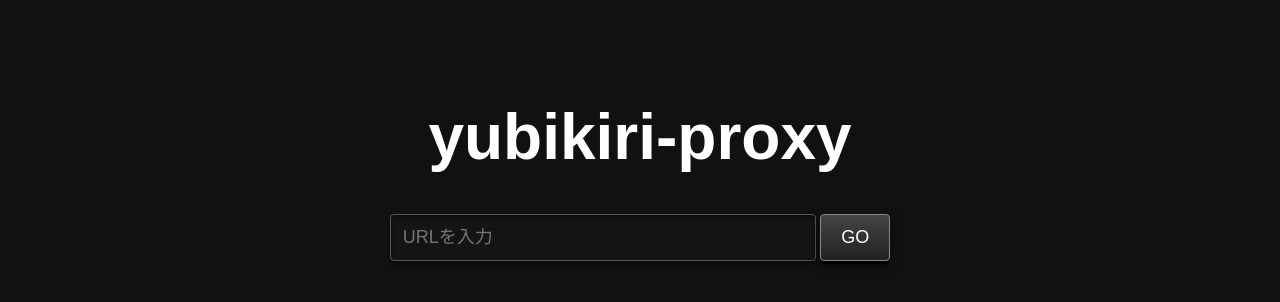
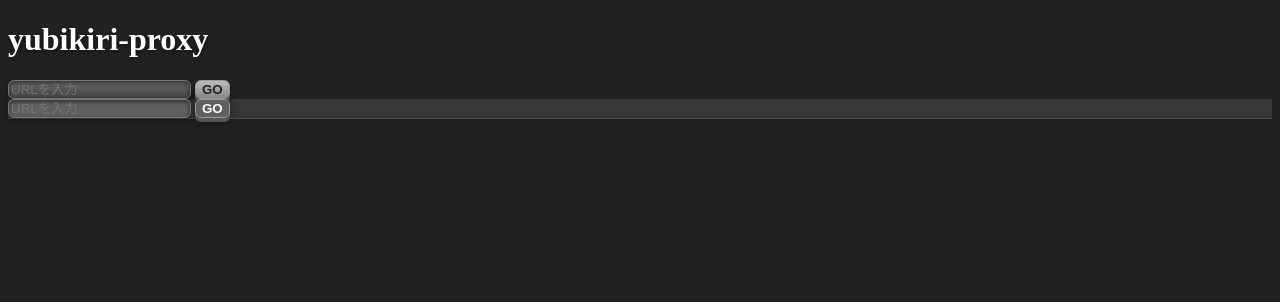
Before and after one commit to yubikirigenn/yubikiri-browser, a website: page views/index.html in a window 1280 px wide. Drawn offline with Linux system fonts and the light colour scheme.

Commit message:
Update style.css

```diff
--- a/public/style.css
+++ b/public/style.css
@@ -1,174 +1,71 @@
+/* ------------------------- */
+/* 立体感のあるグレーUI */
+/* ------------------------- */
+
+/* 背景を濃いグレー、文字は白系でコントラスト */
 body {
-  margin: 0;
-  font-family: sans-serif;
+  background: #222;
+  color: #eee;
 }
 
-#top-large {
-  text-align: center;
-  margin-top: 100px;
+/* 大見出し */
+#top-large h1 {
+  color: #fff;
+  text-shadow: 0 2px 4px rgba(0,0,0,0.5);
 }
 
-#top-large h1 {
-  font-size: 64px;
-  margin-bottom: 40px;
-}
-
-#top-large input {
-  width: 400px;
-  padding: 12px;
-  font-size: 18px;
-}
-
-#top-large button {
-  padding: 12px 20px;
-  font-size: 18px;
-}
-
-#top-small {
-  position: fixed;
-  top: -60px; /* 初期は画面外 */
-  left: 0;
-  width: 100%;
-  background: #fff;
-  display: flex;
-  justify-content: center;
-  align-items: center;
-  padding: 10px;
-  box-shadow: 0 2px 6px rgba(0,0,0,0.2);
-  transition: top 0.3s ease; /* スライドアニメーション */
-  z-index: 1000;
-}
-
-#top-small input {
-  width: 60%;
-  padding: 6px;
-  font-size: 16px;
-}
-
-#top-small button {
-  padding: 6px 14px;
-  font-size: 16px;
-}
-
-#content {
-  margin-top: 20px;
-}
-/* ------------------------- */
-/* 透過・ぼかし追加部分 */
-/* ------------------------- */
-#top-small {
-  background: rgba(255, 255, 255, 0.85); /* 半透明 */
-  backdrop-filter: blur(6px);            /* 背景をぼかす */
-  border-bottom: 1px solid rgba(0,0,0,0.1); /* 軽い下線で境界を出す */
-}
-
-#top-small input,
-#top-small button {
-  background: rgba(255, 255, 255, 0.9); /* 半透明に統一 */
-}
-/* ------------------------- */
-/* 2010年代風立体ボタン・入力追加 */
-/* ------------------------- */
+/* 入力欄（トップと固定バー共通） */
 #top-large input,
 #top-small input {
-  border: 1px solid #ccc;
-  border-radius: 4px;
-  box-shadow: inset 0 2px 4px rgba(0,0,0,0.1), 0 2px 4px rgba(0,0,0,0.1);
+  border: 1px solid #777;
+  border-radius: 6px;
+  background: linear-gradient(to bottom, #666, #444);
+  color: #fff;
+  box-shadow: inset 0 2px 4px rgba(0,0,0,0.5), 0 3px 6px rgba(0,0,0,0.4);
   transition: all 0.2s ease;
 }
 
 #top-large input:focus,
 #top-small input:focus {
-  border-color: #888;
-  box-shadow: inset 0 2px 4px rgba(0,0,0,0.2), 0 2px 6px rgba(0,0,0,0.2);
+  border-color: #aaa;
+  box-shadow: inset 0 2px 6px rgba(0,0,0,0.6), 0 3px 6px rgba(0,0,0,0.5);
   outline: none;
 }
 
+/* ボタン */
 #top-large button,
 #top-small button {
-  border: 1px solid #888;
-  border-radius: 4px;
-  background: linear-gradient(to bottom, #f0f0f0, #dcdcdc);
-  box-shadow: 0 3px 0 #aaa, 0 5px 10px rgba(0,0,0,0.2);
+  border: 1px solid #999;
+  border-radius: 6px;
+  background: linear-gradient(to bottom, #bbb, #888);
+  color: #222;
+  font-weight: bold;
+  box-shadow: 0 4px 0 #555, 0 6px 10px rgba(0,0,0,0.4);
   cursor: pointer;
   transition: all 0.2s ease;
 }
 
 #top-large button:hover,
 #top-small button:hover {
-  background: linear-gradient(to bottom, #e0e0e0, #cccccc);
-  box-shadow: 0 2px 0 #888, 0 4px 8px rgba(0,0,0,0.2);
+  background: linear-gradient(to bottom, #ccc, #999);
+  box-shadow: 0 3px 0 #444, 0 5px 8px rgba(0,0,0,0.4);
   transform: translateY(1px);
 }
 
 #top-large button:active,
 #top-small button:active {
-  box-shadow: inset 0 2px 4px rgba(0,0,0,0.2);
-  transform: translateY(2px);
-}
-/* ------------------------- */
-/* 2010年代風立体ボタン・入力（ブラックテーマ） */
-/* ------------------------- */
-#top-large input,
-#top-small input {
-  border: 1px solid #555;
-  border-radius: 4px;
-  background: rgba(20, 20, 20, 0.9);
-  color: #fff;
-  box-shadow: inset 0 2px 4px rgba(0,0,0,0.5), 0 2px 4px rgba(0,0,0,0.5);
-  transition: all 0.2s ease;
-}
-
-#top-large input:focus,
-#top-small input:focus {
-  border-color: #888;
-  box-shadow: inset 0 2px 4px rgba(0,0,0,0.7), 0 2px 6px rgba(0,0,0,0.7);
-  outline: none;
-}
-
-#top-large button,
-#top-small button {
-  border: 1px solid #888;
-  border-radius: 4px;
-  background: linear-gradient(to bottom, #444, #222);
-  color: #fff;
-  box-shadow: 0 3px 0 #000, 0 5px 10px rgba(0,0,0,0.5);
-  cursor: pointer;
-  transition: all 0.2s ease;
-}
-
-#top-large button:hover,
-#top-small button:hover {
-  background: linear-gradient(to bottom, #555, #333);
-  box-shadow: 0 2px 0 #111, 0 4px 8px rgba(0,0,0,0.5);
-  transform: translateY(1px);
-}
-
-#top-large button:active,
-#top-small button:active {
-  box-shadow: inset 0 2px 4px rgba(0,0,0,0.7);
+  box-shadow: inset 0 3px 5px rgba(0,0,0,0.6);
   transform: translateY(2px);
 }
 
-/* ヘッダーの文字色も黒系に */
-#top-large h1 {
-  color: #fff;
-}
-
-/* 背景全体をブラックに */
-body {
-  background: #111;
-  color: #fff;
-}
-
-/* 小ヘッダー透過部分も黒系 */
+/* 固定バーの透過感 */
 #top-small {
-  background: rgba(30,30,30,0.85);
+  background: rgba(60,60,60,0.85); /* 半透明グレー */
   border-bottom: 1px solid rgba(255,255,255,0.1);
 }
 
 #top-small input,
 #top-small button {
-  background: rgba(50,50,50,0.9);
+  background: rgba(100,100,100,0.9);
   color: #fff;
 }
```
